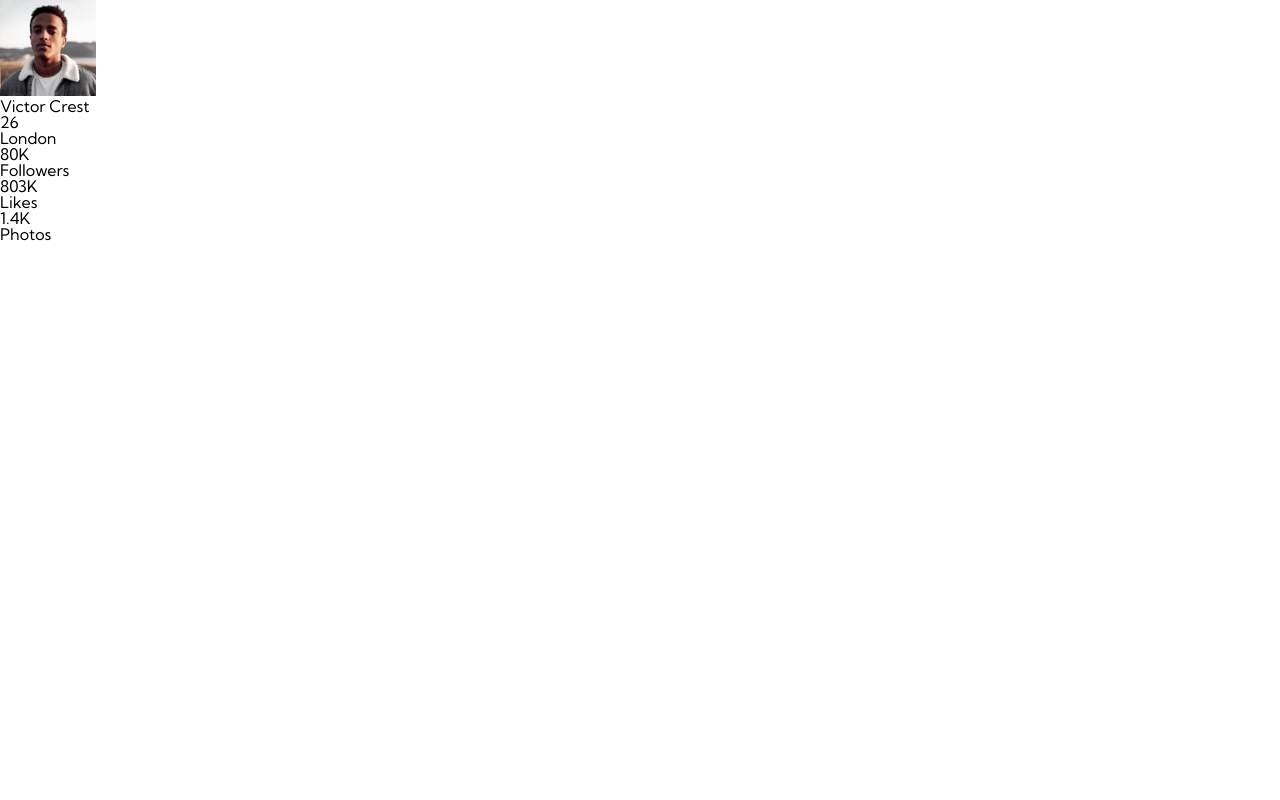
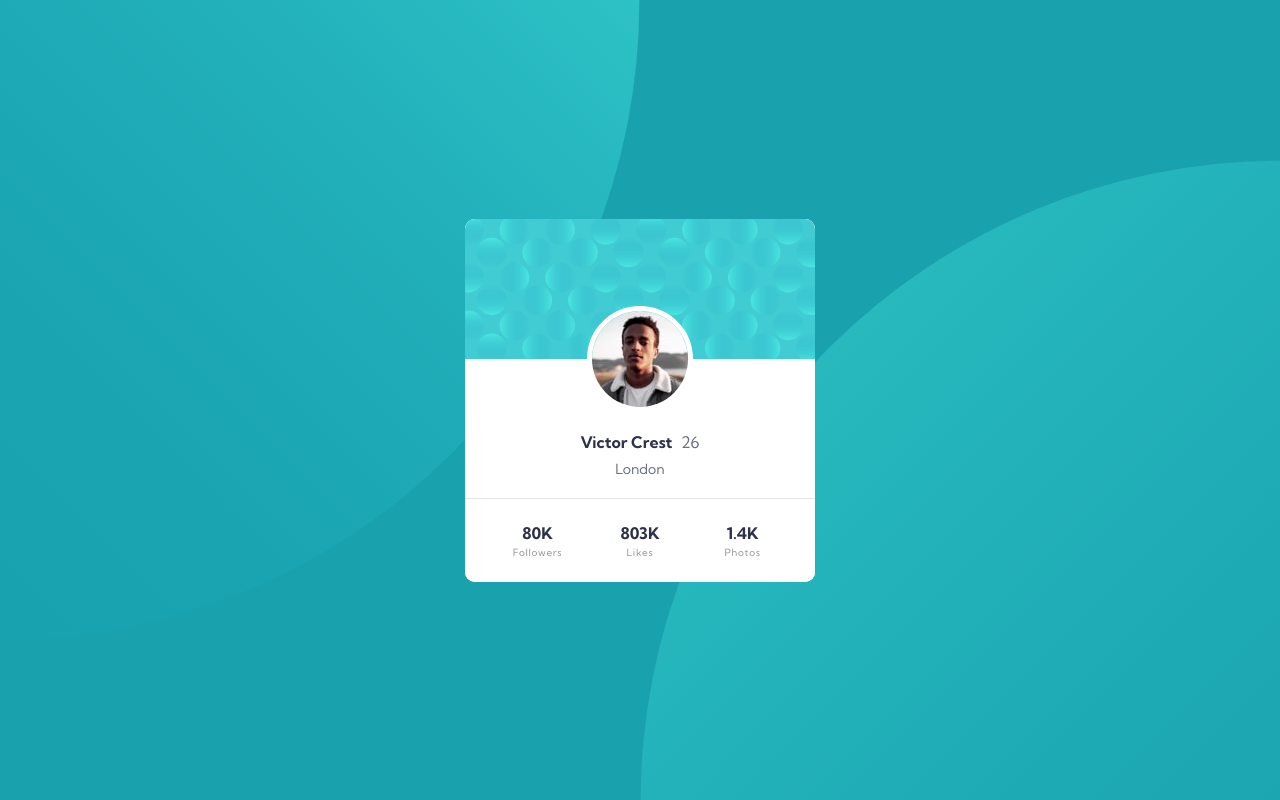
Before and after one commit to tloyan/frontendmentor, a Next.js app: page /profile-card-component in a window 1280 px wide. Built offline with nearby package versions, Linux system fonts and the light colour scheme.

Commit message:
create all css for profile card component page

```diff
--- a/components/profile-card-component/index.js
+++ b/components/profile-card-component/index.js
@@ -3,10 +3,13 @@ import style from './style.module.css';
 const ProfileCardComponentComponent = () => (
   <div className={style.container}>
     <div className={style.profile_card_container}>
-      <div><img src="/profile-card-component/image-victor.jpg" /></div>
+      <div className={style.profile_image_container}>
+        <div>
+          <img src="/profile-card-component/image-victor.jpg" />
+        </div>
+      </div>
       <div className={style.profile_description}>
-        <p>Victor Crest</p>
-        <p>26</p>
+        <p>Victor Crest <span>26</span></p>
         <p>London</p>
       </div>
       <div className={style.profile_stats}>
--- a/components/profile-card-component/style.module.css
+++ b/components/profile-card-component/style.module.css
@@ -1,4 +1,119 @@
 .container {
   width: 100vw;
   height: 100vh;
+  /* minimum space between profile card container and screen border */
+  padding-left: 22px;
+  padding-right: 22px;
+  /* vertical centering */
+  display: flex;
+  flex-direction: column;
+  justify-content: center;
+
+  background-image: url("/profile-card-component/bg-pattern-top.svg"), url("/profile-card-component/bg-pattern-bottom.svg");
+  background-repeat: no-repeat;
+  background-size: 100vw, 100vw;
+  background-position-x: -50vw, 50vw;
+  background-position-y: -50vw, calc(100vh - 100vw / 2);
+  background-color: var(--dark-cyan);
 }
+
+.profile_card_container {
+  width: 100%;
+  /* fix the max-width because background image is not design to be repeat */
+  max-width: 350px;
+  /* horizontal centering */
+  margin-left: auto;
+  margin-right: auto;
+
+  border-radius: 10px;
+  /* hide what's coming out of the container (profile_image_container background) */
+  overflow: hidden;
+  background-color: white;
+}
+
+.profile_image_container {
+  --background-height: 140px;
+  --image-height: 96px;
+  --image-width: 96px;
+  --image-border-size: 5px;
+  height: calc(var(--background-height) + (var(--image-height) / 2) + (var(--image-border-size)));
+
+  background-image: url("/profile-card-component/bg-pattern-card.svg");
+  background-position: top;
+  background-repeat: no-repeat;
+  /* push the content to the bottom of the div */
+  display: flex;
+  flex-direction: column;
+  justify-content: flex-end;
+}
+
+.profile_image_container > div {
+  width: calc(var(--image-width) + var(--image-border-size) * 2);
+  height:  calc(var(--image-height) + var(--image-border-size) * 2);
+  border: var(--image-border-size) solid white;
+  border-radius: calc(var(--image-width) / 2 + var(--image-border-size));
+  /* hide what is coming out of the div (image) */
+  overflow: hidden;
+  /* center horizontally */
+  margin-left: auto;
+  margin-right: auto;
+}
+
+.profile_description {
+  padding-top: 22px;
+  padding-bottom: 22px;
+  /* make divider with border bottom */
+  border-bottom: 1px solid hsl(0, 0%, 90%);
+}
+
+.profile_description > * + * {
+  margin-top: 12px;
+}
+
+.profile_description > p {
+  text-align: center;
+}
+
+.profile_description > p:first-child {
+  font-weight: var(--weight-bold);
+}
+
+.profile_description > p > span,
+.profile_description > p:last-child {
+  font-weight: var(--weight-regular);
+  color: var(--dark-grayish-blue);
+}
+
+.profile_description > p:last-child {
+  font-size: 14px;
+}
+
+.profile_description > p > span {
+  margin-left: 5px;
+}
+
+
+.profile_stats {
+  padding-top: 26px;
+  padding-bottom: 24px;
+  padding-left: 22px;
+  padding-right: 22px;
+  display: flex;
+  justify-content: space-between;
+  text-align: center;
+}
+
+.profile_stats > * {
+  flex-basis: 33%;
+}
+
+.profile_stats > * > :first-child {
+  font-weight: var(--weight-bold);
+}
+
+.profile_stats > * > :last-child {
+  margin-top: 7px;
+  font-size: 10px;
+  color: var(--dark-gray);
+  letter-spacing: 0.7px;
+}
--- a/pages/profile-card-component/style.module.css
+++ b/pages/profile-card-component/style.module.css
@@ -10,4 +10,6 @@
 
   font-family: var(--font-family);
   font-weight: var(--weight-regular);
+
+  color: var(--very-dark-desaturated-blue);
 }
```
